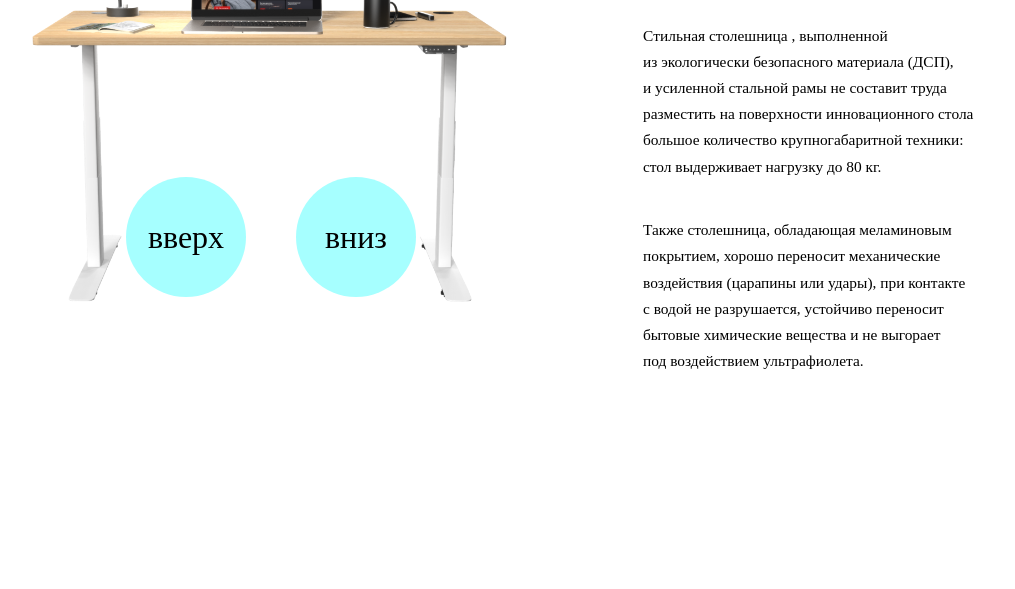
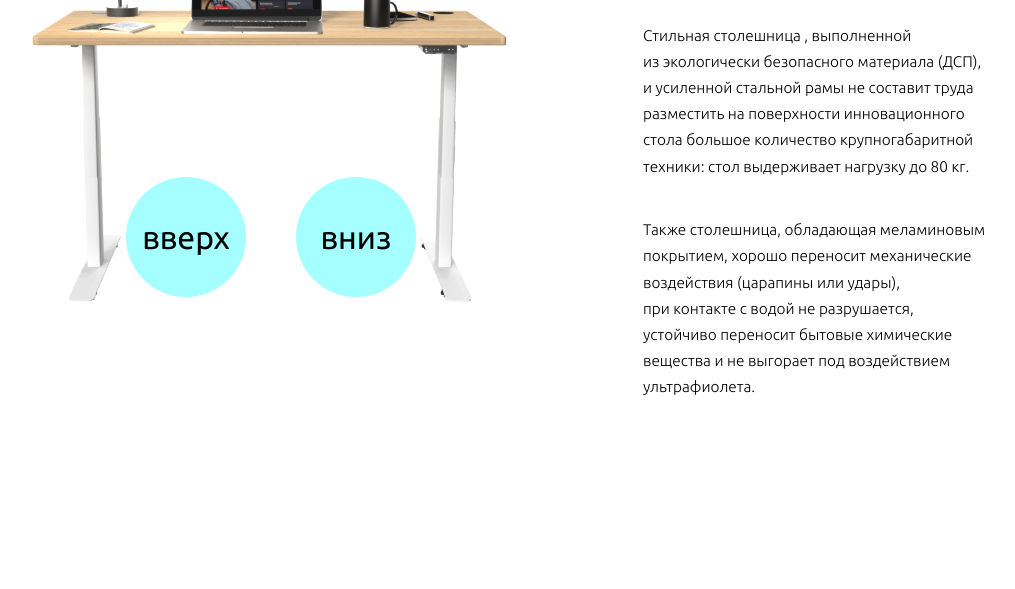
Before and after one commit to blackowl74/table, a plain HTML site: page html/index.html in a window 1280 px wide. Shown: the part 211-800 px from the top of the page, without its empty margins (121-1136 px from the left). Drawn offline with Linux system fonts and the light colour scheme; a web font is replaced by a local one.

Commit message:
Update default.css

```diff
--- a/css/default.css
+++ b/css/default.css
@@ -1,3 +1,5 @@
+@import url('https://fonts.googleapis.com/css2?family=Ubuntu:wght@300;400;700&display=swap');
+
 @font-face {
   font-family: Ubuntu;
   src: url("../fonts/Ubuntu/Ubuntu-Light.ttf") format("opentype");
@@ -28,7 +30,7 @@ p {
   margin: 0;
   padding: 0;
   box-sizing: border-box;
-  font-family: Ubuntu;
+  font-family: 'Ubuntu', sans-serif;
 }
 
 @media screen and (max-width: 1400px) {
```
